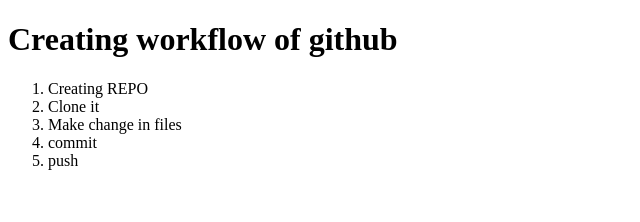
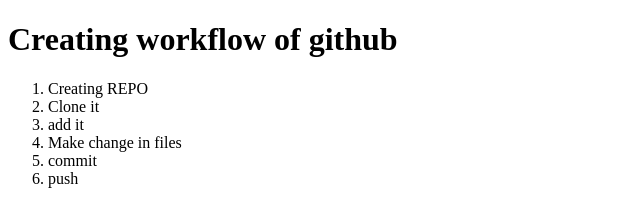
Before and after one commit to Codeman-piklu/Workflow-create, a plain HTML site: page index.html in a window 1280 px wide. Shown: the whole page, without its empty margins (0-640 px from the left). Drawn offline with Linux system fonts and the light colour scheme.

Commit message:
add list item

```diff
--- a/index.html
+++ b/index.html
@@ -10,6 +10,7 @@
     <ol>
         <li>Creating REPO</li>
         <li>Clone it</li>
+        <li>add it</li>
         <li>Make change in files</li>
         <li> commit </li>
         <li>push</li>
```
